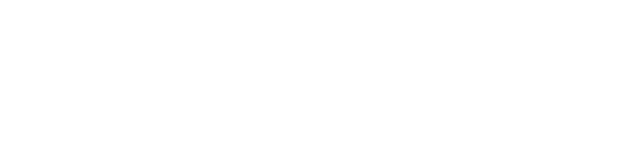
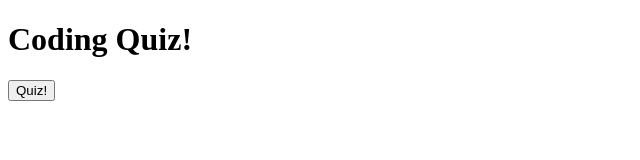
Before and after one commit to aidanrich/quizgame, a plain HTML site: page index.html in a window 1280 px wide. Shown: the whole page, without its empty margins (0-640 px from the left). Drawn offline with Linux system fonts and the light colour scheme.

Commit message:
added button

```diff
--- a/index.html
+++ b/index.html
@@ -8,7 +8,8 @@
     <title>Document</title>
 </head>
 <body>
-
+    <div><h1>Coding Quiz!</h1></div>
+        <input type="button" value="Quiz!">
 
 
 
```
